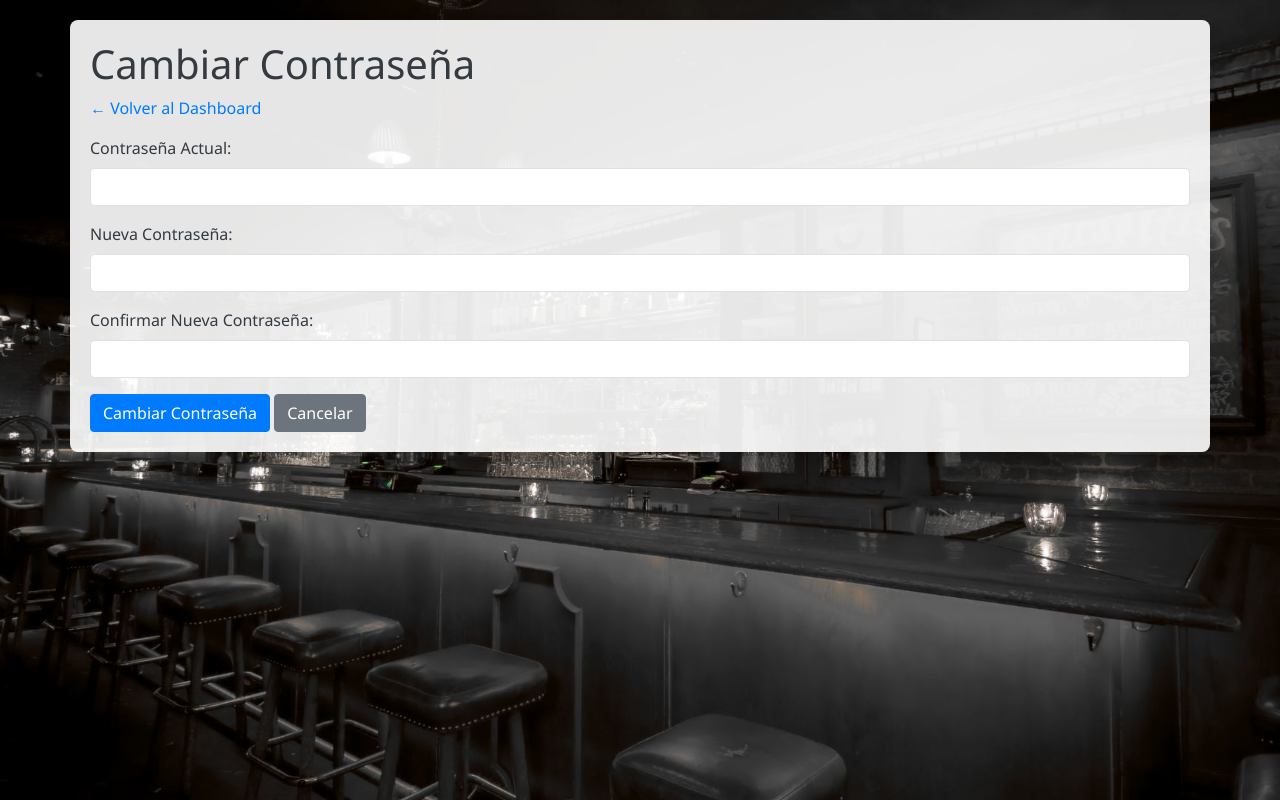
After one commit to diego531/bars_project, a Flask app: page /auth/change_password in a window 1280 px wide. The commit adds this page. Run offline with Flask 3, Linux system fonts and the light colour scheme; a user stored in the database is signed in; data comes from the database, SQL or seed files in the repository; parts of the project's set-up code (start-up, migrations or seed data) failed here and were passed over.

Commit message:
Añadida funcionalidad opcional de cambio de contraseña

```diff
--- a/app/routes/auth.py
+++ b/app/routes/auth.py
@@ -247,8 +247,51 @@ def delete_user(user_id):
 
     return redirect(url_for('auth.manage_users'))
 
-@auth_bp.route('/forgot_password')
-def forgot_password():
-    # Por ahora, simplemente redirigimos a una página informativa o un placeholder.
-    flash('Funcionalidad de recuperación de contraseña en desarrollo. Por favor, contacta al soporte técnico.', 'info')
-    return render_template('auth/forgot_password.html')
+@auth_bp.route('/change_password', methods=['GET', 'POST'])
+@login_required
+def change_password():
+    # Helper para obtener la URL del dashboard del rol actual
+    def get_user_dashboard_url():
+        if current_user.role.nombre_rol == 'Administrador':
+            return url_for('auth.admin_dashboard')
+        elif current_user.role.nombre_rol == 'Cajero':
+            return url_for('cashier.cashier_dashboard')
+        elif current_user.role.nombre_rol == 'Mesero':
+            return url_for('waiter_orders.waiter_dashboard')
+        return url_for('auth.dashboard') # Fallback por si acaso
+
+    if request.method == 'POST':
+        old_password = request.form.get('old_password')
+        new_password = request.form.get('new_password')
+        confirm_new_password = request.form.get('confirm_new_password')
+
+        if not old_password or not new_password or not confirm_new_password:
+            flash('Por favor, completa todos los campos.', 'danger')
+            return redirect(get_user_dashboard_url()) # Redirige al dashboard específico
+            # O podrías hacer: return render_template('change_password.html', dashboard_url=get_user_dashboard_url())
+            # Pero un redirect es más simple aquí para errores de formulario
+
+        if not current_user.check_password(old_password):
+            flash('La contraseña actual es incorrecta.', 'danger')
+            return redirect(get_user_dashboard_url()) # Redirige al dashboard específico
+
+        if new_password != confirm_new_password:
+            flash('La nueva contraseña y la confirmación no coinciden.', 'danger')
+            return redirect(get_user_dashboard_url()) # Redirige al dashboard específico
+
+        if len(new_password) < 6: # Ejemplo de validación de longitud mínima
+            flash('La nueva contraseña debe tener al menos 6 caracteres.', 'danger')
+            return redirect(get_user_dashboard_url()) # Redirige al dashboard específico
+
+        current_user.set_password(new_password)
+        try:
+            db.session.commit()
+            flash('Tu contraseña ha sido cambiada exitosamente.', 'success')
+            return redirect(get_user_dashboard_url()) # Redirige al dashboard específico
+        except Exception as e:
+            db.session.rollback()
+            flash(f'Error al cambiar la contraseña: {e}', 'danger')
+            return redirect(get_user_dashboard_url()) # Redirige al dashboard específico
+
+    # Para la solicitud GET, pasamos la URL del dashboard correcto a la plantilla
+    return render_template('change_password.html', dashboard_url=get_user_dashboard_url())
--- a/app/templates/admin/admin_dashboard.html
+++ b/app/templates/admin/admin_dashboard.html
@@ -38,6 +38,7 @@
                     </li>
                     <li class="nav-item">
                         <a class="nav-link" href="{{ url_for('auth.logout') }}">Cerrar Sesión</a>
+                        <a href="{{ url_for('auth.change_password') }}" class="btn btn-info">Cambiar Contraseña</a>
                     </li>
                 </ul>
             </div>
--- a/app/templates/cashier/cashier_dashboard.html
+++ b/app/templates/cashier/cashier_dashboard.html
@@ -35,7 +35,10 @@
         {% else %}
             <p>No tienes una sede asignada. Contacta al administrador.</p>
         {% endif %}
-        <p><a href="{{ url_for('auth.logout') }}" class="btn btn-secondary">Cerrar Sesión</a></p>
+        <p>
+            <a href="{{ url_for('auth.logout') }}" class="btn btn-secondary">Cerrar Sesión</a>
+            <a href="{{ url_for('auth.change_password') }}" class="btn btn-info">Cambiar Contraseña</a>
+        </p>
 
         {% with messages = get_flashed_messages(with_categories=true) %}
             {% if messages %}
--- /dev/null
+++ b/app/templates/change_password.html
@@ -0,0 +1,44 @@
+<!DOCTYPE html>
+<html lang="es">
+<head>
+    <meta charset="UTF-8">
+    <meta name="viewport" content="width=device-width, initial-scale=1.0">
+    <title>Cambiar Contraseña - BARS</title>
+    <link href="https://cdn.jsdelivr.net/npm/bootstrap@5.3.0/dist/css/bootstrap.min.css" rel="stylesheet">
+    <link rel="stylesheet" href="{{ url_for('static', filename='css/style.css') }}">
+</head>
+<body>
+    <div class="container">
+        <h1>Cambiar Contraseña</h1>
+        <!-- Usamos dashboard_url aquí -->
+        <a href="{{ dashboard_url }}" class="back-link">← Volver al Dashboard</a>
+
+        {% with messages = get_flashed_messages(with_categories=true) %}
+            {% if messages %}
+                {% for category, message in messages %}
+                    <div class="alert alert-{{ category }}">{{ message }}</div>
+                {% endfor %}
+            {% endif %}
+        {% endwith %}
+
+        <form action="{{ url_for('auth.change_password') }}" method="POST">
+            <div class="mb-3">
+                <label for="old_password" class="form-label">Contraseña Actual:</label>
+                <input type="password" class="form-control" id="old_password" name="old_password" required>
+            </div>
+            <div class="mb-3">
+                <label for="new_password" class="form-label">Nueva Contraseña:</label>
+                <input type="password" class="form-control" id="new_password" name="new_password" required minlength="6" >
+            </div>
+            <div class="mb-3">
+                <label for="confirm_new_password" class="form-label">Confirmar Nueva Contraseña:</label>
+                <input type="password" class="form-control" id="confirm_new_password" name="confirm_new_password" required minlength="6">
+            </div>
+            <button type="submit" class="btn btn-primary">Cambiar Contraseña</button>
+            <!-- Usamos dashboard_url aquí -->
+            <a href="{{ dashboard_url }}" class="btn btn-secondary">Cancelar</a>
+        </form>
+    </div>
+    <script src="https://cdn.jsdelivr.net/npm/bootstrap@5.3.0/dist/js/bootstrap.bundle.min.js"></script>
+</body>
+</html>
--- a/app/templates/login.html
+++ b/app/templates/login.html
@@ -46,9 +46,6 @@
                         </select>
                     </div>
                     <button type="submit" class="btn btn-primary w-100 mt-3">Ingresar</button>
-                    <div class="mt-3 text-center">
-                        <a href="{{ url_for('auth.forgot_password') }}" class="text-muted">¿Olvidaste tu contraseña?</a>
-                    </div>
                 </form>
             </div>
         </div>
--- a/app/templates/waiter/waiter_dashboard.html
+++ b/app/templates/waiter/waiter_dashboard.html
@@ -69,6 +69,7 @@
                     {% endif %}
                     <li class="nav-item">
                         <a class="nav-link" href="{{ url_for('auth.logout') }}">Cerrar Sesión</a>
+                        <a href="{{ url_for('auth.change_password') }}" class="btn btn-info">Cambiar Contraseña</a>
                     </li>
                 </ul>
             </div>
```
Also changed, not shown: app/templates/auth/forgot_password.html (deleted, +0 -47 lines).
